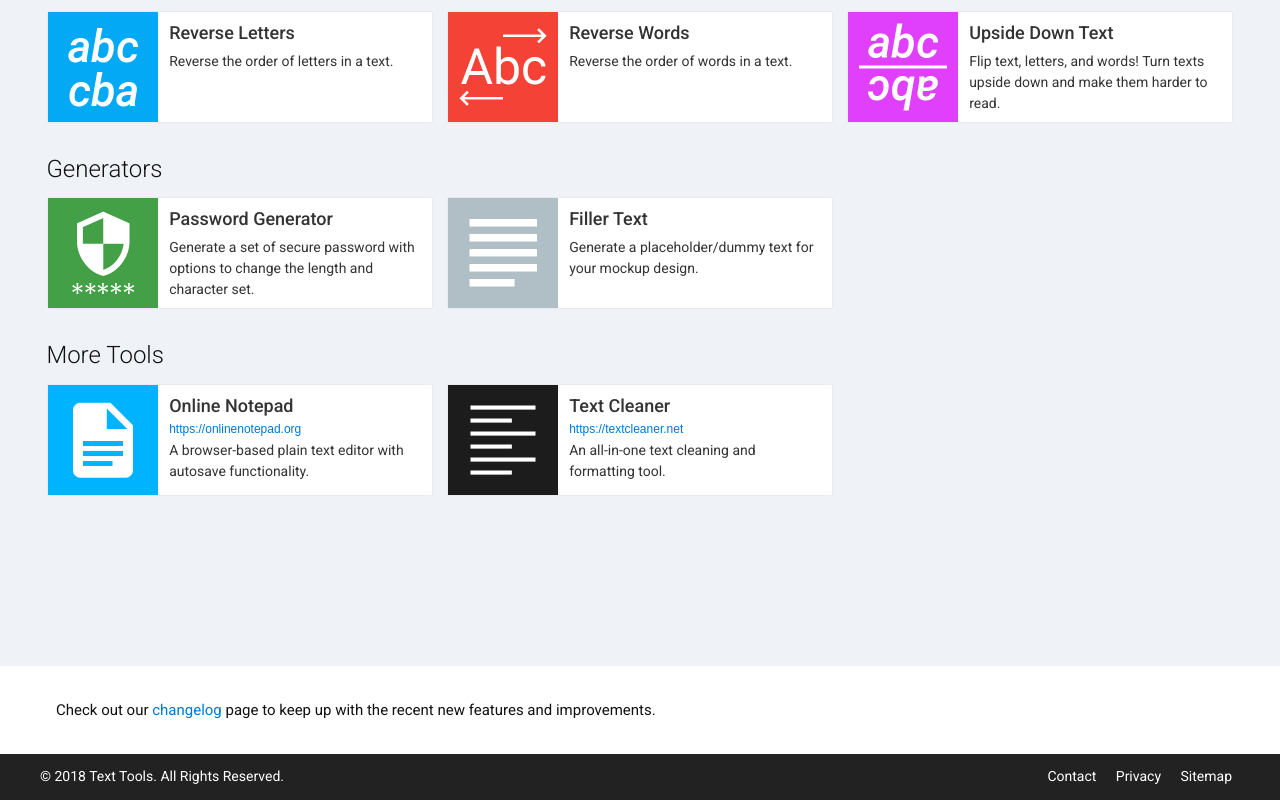
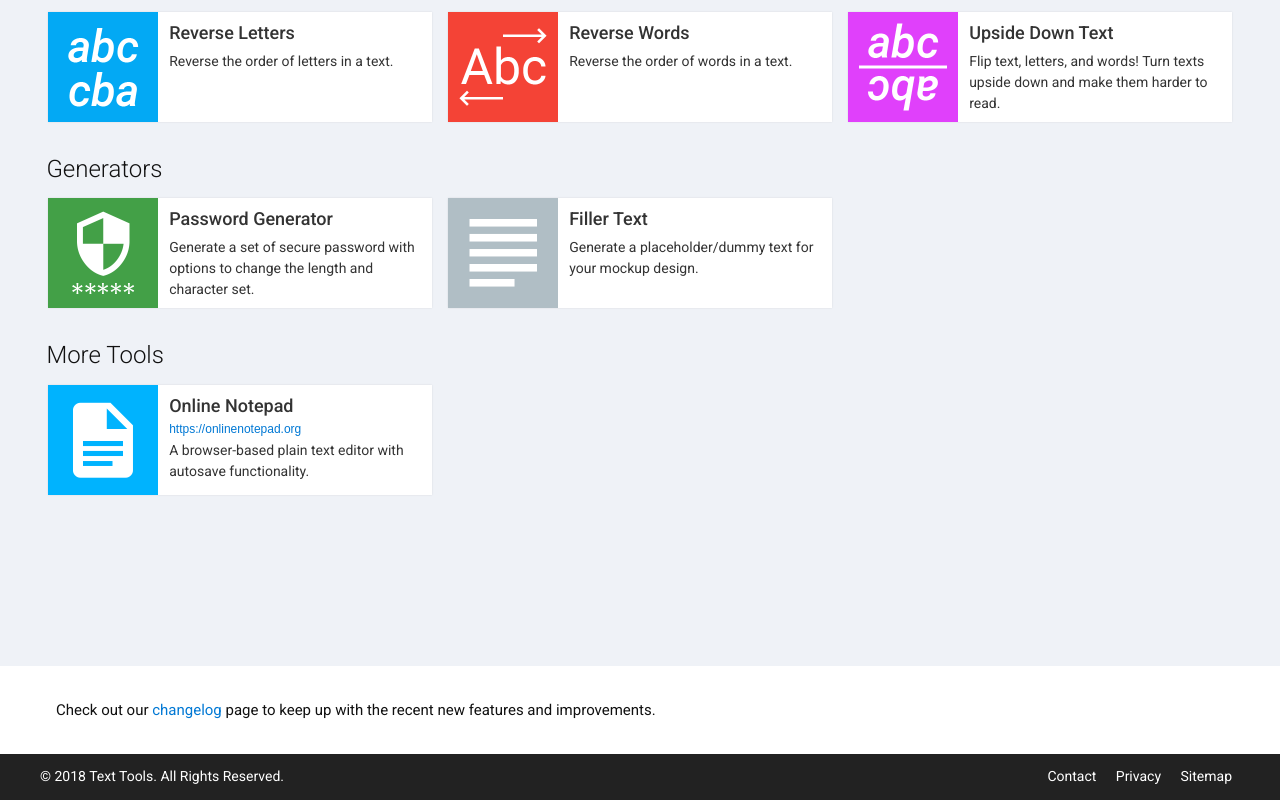
Before and after one commit to texttools/texttools.github.io, a plain HTML site: page index.html in a window 1280 px wide. Shown: the part 2009-2809 px from the top of the page. Drawn offline with nearby package versions, Linux system fonts and the light colour scheme; files whose address does not match are found by name.

Commit message:
Update index.html

```diff
--- a/index.html
+++ b/index.html
@@ -516,19 +516,6 @@
             </li>
           </a>
 
-          <a href="https://textcleaner.net">
-            <li>
-              <div class="app-wrap">
-                <div class="app-img" style="background:#1c1c1c"><img src="/img/thumbnails/textcleaner.png"></div>
-                <div class="app-desc">
-                  <h3 class="margin-0">Text Cleaner</h3>
-                  <span class="url">https://textcleaner.net</span>
-                  <p>An all-in-one text cleaning and formatting tool.</p>
-                </div>
-              </div>
-            </li>
-          </a>
-
         </ul>
       </div>
 
```
